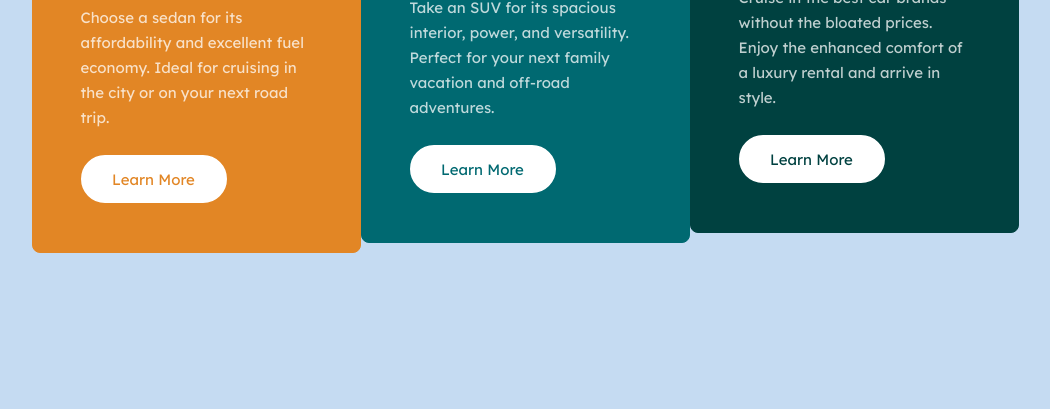
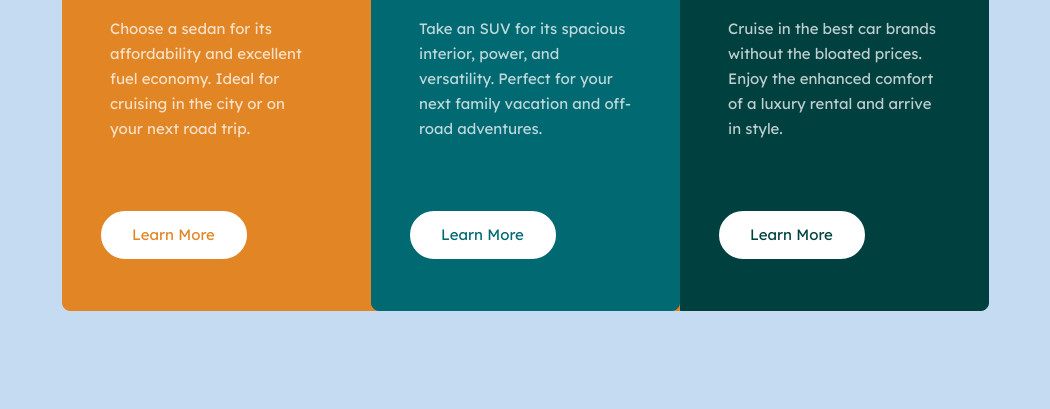
Before and after one commit to kwalker3000/Multi-Column-Preview, a plain HTML site: page index.html in a window 1280 px wide. Shown: the part 391-800 px from the top of the page, without its empty margins (123-1173 px from the left). Drawn offline with Linux system fonts and the light colour scheme.

Commit message:
Responsive layout
- all responsive media queries seem to be working

```diff
--- a/resources/style.css
+++ b/resources/style.css
@@ -31,8 +31,14 @@ p, .img-box, .btn {
     font-size: 1.5rem;
     line-height: 2.5rem;
     /* border: .5px solid black; */
-    text-align: left;
+    /* text-align: left; */
 
+}
+
+@media screen and (min-width: 650px) {
+    p {
+        width: 212px;
+    }
 }
 
 p {
@@ -52,6 +58,12 @@ span {
     margin-top: -1em;
 }
 
+@media screen and (min-width: 650px) {
+    .btn {
+        margin-top: 1.75em;
+        margin-bottom: -.25em
+    }
+}
 
 
 /* may not need to style differently */
@@ -75,12 +87,24 @@ span {
     justify-content: center;
 }
 
+/* .behind-cards {
+    width: 327px;
+} */
+
 .vehicle {
-    border: 1px solid black;
+    /* border: 1px solid black; */
     width: 327px;
     height: 442px;
     border-radius: 8px;
     /*   box-shadow: 12px 12px 2px 1px rgba(0, 0, 255, .2); */
+}
+
+
+@media screen and (min-width: 650px) {
+    .vehicle {
+        width: 307px;
+        height: 500px;
+    }
 }
 
 .sedan, .suv, .luxury {
@@ -93,7 +117,67 @@ span {
 .sedan {
     background: #E28625;
     border: 1px solid #E28625;
+    /* padding-bottom: 200%;
+    margin-bottom: -200%; */
 }
+
+
+
+@media screen and (min-width: 650px) {
+    .sedan {
+        padding: 0 10% 0 0;
+        margin: 0 -10% 0 0;
+    }
+}
+
+@media screen and (min-width: 930px) {
+    .sedan {
+        padding: 0 35% 0 0;
+        margin: 0 -35% 0 0;
+    }
+}
+
+@media screen and (max-width: 645px) {
+    .sedan {
+        padding: 0 0 115% 0;
+        margin: 0 0 -115% 0;
+    }
+}
+
+/* @media screen and (max-device-width: 645px) and (orientation: portrait) {
+    .sedan {
+        padding: 0 0 200% 0;
+        margin: 0 0 -200% 0;
+    }
+} */
+
+
+
+/* @media screen and (max-device-width: 645px) and (orientation: portrait) {
+    .sedan {
+        padding-bottom: 25vh;
+        margin-bottom: -25vh;
+    }
+}
+
+@media screen and (min-device-width: 650px) {
+    .sedan {
+        padding: 0 25vh 0 0;
+        margin: 0 -25vh 0 0;
+    }
+}
+
+@media screen and (min-device-width: 930px) {
+    .sedan {
+        padding: 0 40vh 0 0;
+        margin: 0 -40vh 0 0;
+    }
+} */
+
+
+
+
+
 
 .sedan button {
     color: #E28625;
@@ -106,8 +190,9 @@ span {
 .suv {
     background: #006971;
     border: 1px solid #006971;
-    position: relative;
-    top: -10px;
+    z-index: 5;
+    /* position: relative;
+    top: -10px; */
     /* overflow: hidden;
     display: flex;
     justify-content: center;
@@ -126,8 +211,15 @@ span {
 .luxury {
     background: #004140;
     border: 1px solid #004140;
-    position: relative;
-    top: -20px;
+    border-radius: 0 0 8px 8px;
+    /* position: relative;
+    top: -20px; */
+}
+
+@media screen and (min-width: 930px) {
+    .luxury {
+        border-radius: 0 8px 8px 0;
+    }
 }
 
 .luxury button {
```
Also changed, not shown: index.html (+2 -0 lines).
